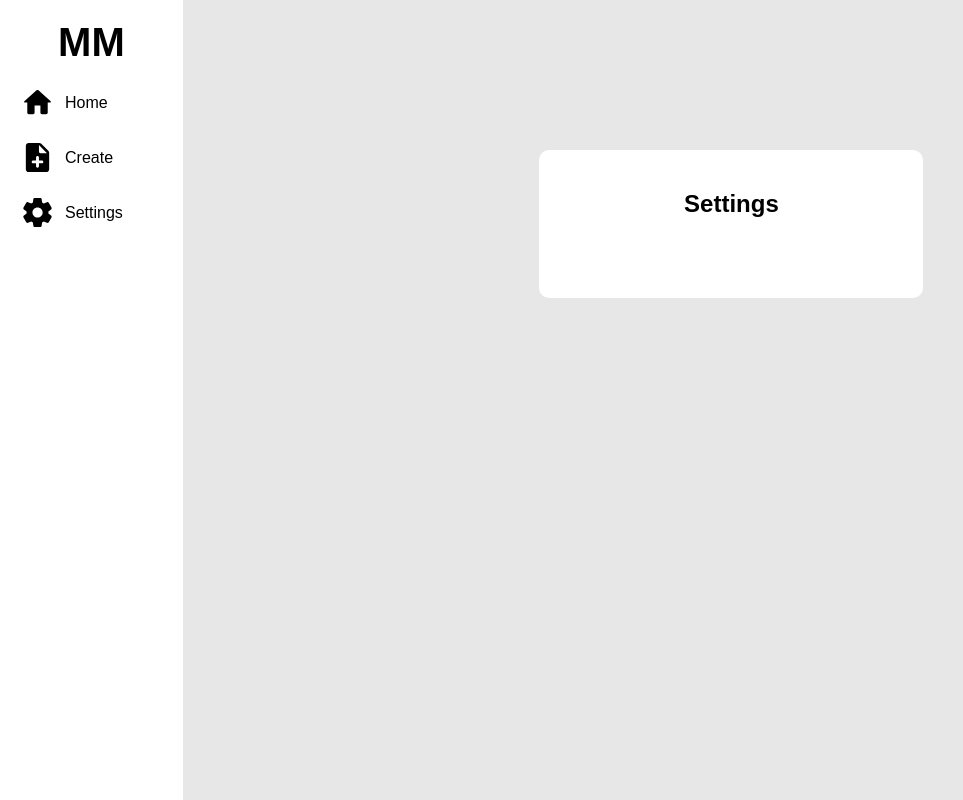
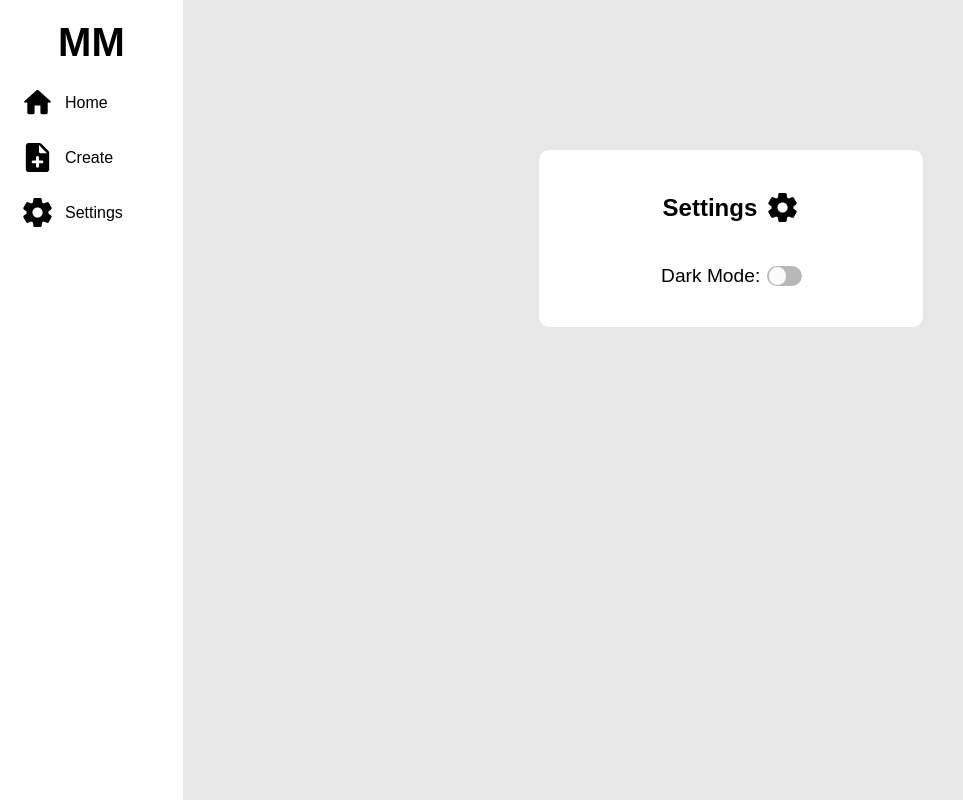
Before and after one commit to RuslanPidhainyi/Project-ManageMe-React, a React (Vite) app: page /settings in a window 1280 px wide. Shown: the whole page, without its empty margins (0-963 px from the left). Built offline with nearby package versions, Linux system fonts and the light colour scheme.

Commit message:
(Starter) Dark mode - not working! v 3.0.6

```diff
--- /dev/null
+++ b/src/Components/Button components/DisplayModeSwitch/DisplayModeSwitch.tsx
@@ -0,0 +1,15 @@
+import "../../../Style/font.css"
+import "./style.scss"
+
+type DisplayModeSwitchProps = {
+   onClick: () => void,
+   className?: string
+}
+
+export const DisplayModeSwitch = (props: DisplayModeSwitchProps) => {
+   return (
+      <div className={`display-mode-button ${props.className}`} onClick={props.onClick}>
+         <div className='light-dark-flag'></div>
+      </div>
+   )
+}
--- /dev/null
+++ b/src/Components/Button components/DisplayModeSwitch/style.scss
@@ -0,0 +1,41 @@
+.display-mode-button {
+  width: 2.2rem;
+  height: 1.2rem;
+  border-radius: 0.75rem;
+  display: flex;
+  align-items: center;
+  transition: all 0.3s ease;
+
+  background-color: rgb(184, 184, 184);
+
+  .light-dark-flag {
+    width: 1.1rem;
+    height: 1.1rem;
+    margin-left: 2px;
+    border-radius: 50%;
+    transition: all 0.5s ease;
+
+    background-color: rgb(251, 251, 251);
+  }
+
+  &:hover {
+    cursor: pointer;
+  }
+}
+
+#light .display-mode-button {
+  background-color: rgb(184, 184, 184);
+
+  .light-dark-flag {
+    background-color: rgb(251, 251, 251);
+  }
+}
+
+#dark .display-mode-button {
+  background-color: rgb(251, 251, 251);
+
+  .light-dark-flag {
+    background-color: rgb(37, 37, 37);
+    transform: translate(0.9rem);
+  }
+}
--- a/src/pages/App/App.tsx
+++ b/src/pages/App/App.tsx
@@ -7,9 +7,31 @@ import './background-color.scss'
 import "../../Style/font.css"
 import { Routes, Route } from "react-router-dom"
 import { LeftBar } from '../../Components/Layout/LeftBar/LeftBar'
+import { useEffect, useState } from "react"
 
 
 function App() {
+
+  const [displayMode, setDisplayMode] = useState('light');
+
+  useEffect(() => {
+    const displayedModeData = localStorage.getItem('displayMode');
+
+    if (displayedModeData) {
+      try {
+        const getDisplayedModeData = JSON.parse(displayedModeData);
+        setDisplayMode(getDisplayedModeData);
+      }
+      catch (error) {
+        console.error('Parsing data from local storage error:', error);
+      }
+    }
+  }, []);
+
+  const displayModeSwitch = () => {
+    const newMode = displayMode === 'light' ? 'dark' : 'light';
+    setDisplayMode(newMode);
+  };
   return (
     <main>
       <Routes>
@@ -17,7 +39,7 @@ function App() {
           <Route path="/" element={<Home />} />
           <Route path="create" element={<Create />} />
           <Route path='edit/:id' element={<Edit />} />
-          <Route path='settings' element={<Settings />} />
+          <Route path='settings' element={<Settings displayModeSwitch={displayModeSwitch} />} />
           <Route path='*' element={<NotFoundPage />} />
         </Route>
       </Routes>
--- a/src/pages/App/background-color.scss
+++ b/src/pages/App/background-color.scss
@@ -3,10 +3,10 @@ body {
   background-color: rgb(232, 231, 231);
 }
 
-// #light {
-//   background-color: transparent;
-// }
+#light {
+  background-color: transparent;
+}
 
-// #dark {
-//   background-color: rgb(13, 13, 13);
-// }
+#dark {
+  background-color: rgb(13, 13, 13);
+}
--- a/src/pages/Settings/Settings.tsx
+++ b/src/pages/Settings/Settings.tsx
@@ -1,12 +1,45 @@
+import React, { useEffect } from 'react'
 import "./style.scss"
 import "../../Style/font.css"
+import { DisplayModeSwitch } from "../../Components/Button components/DisplayModeSwitch/DisplayModeSwitch"
+import SettingsRoundedIcon from '@mui/icons-material/SettingsRounded';
 
-export const Settings = () => {
+interface ModeProps {
+   displayModeSwitch: () => void;
+}
+
+export const Settings = (props: ModeProps) => {
+
+   //TODO: Hook useState for dark-mode
+   useEffect(() => {
+      const displayedModeData = localStorage.getItem('displayMode');
+      if (displayedModeData == null) {
+         localStorage.setItem('displayMode', JSON.stringify('light'));
+      }
+   }, []);
+
+
+
+   const handleDisplayModeSwitch = () => {
+      const displayedModeData = localStorage.getItem('displayMode');
+      if (JSON.parse(displayedModeData || '') == 'light') {
+         localStorage.setItem('displayMode', JSON.stringify('dark'));
+      } else if (JSON.parse(displayedModeData || '') == 'dark') {
+         localStorage.setItem('displayMode', JSON.stringify('light'));
+      }
+
+      props.displayModeSwitch();
+
+   };
+
+   //TODO: Hook useState for translator
+
    return (
       <div className='settings-page'>
          <div className='settings-section'>
-            <h2>Settings</h2>
+            <h2>Settings <SettingsRoundedIcon className='setting-icon' /></h2>
             <div className='dark-mode-section'>
+               Dark Mode:<DisplayModeSwitch onClick={handleDisplayModeSwitch} className='switch' />
             </div>
          </div>
       </div>
```
